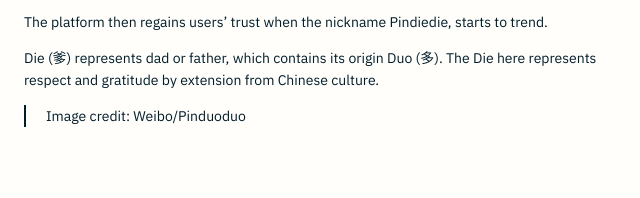
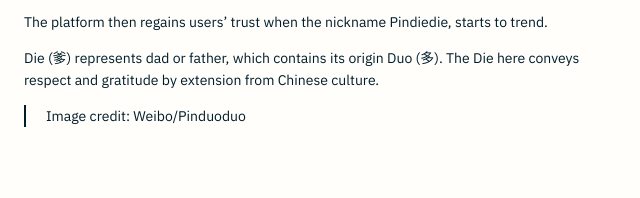
Before and after one commit to derbirch/Canary, a plain HTML site: page 2022/05/04/PinDieDie/index.html in a window 1280 px wide. Shown: the part 1021-1219 px from the top of the page, 166-806 px from the left. Drawn offline with nearby package versions, Linux system fonts and the light colour scheme.

Commit message:
Site updated: 2022-05-04 12:32:34

```diff
--- a/2022/05/04/PinDieDie/index.html
+++ b/2022/05/04/PinDieDie/index.html
@@ -37,7 +37,7 @@ gtag('config', 'xx-xxxxxxx-xx');</script><link rel="stylesheet" href="/css/tocbo
 <p>And for this reason, the nickname Pinxixi trends in Chinese social networks. Xi (夕) only has half of Duo (多), which is a proper innuendo in Chinese.</p>
 <p>Pinduoduo launched a new sector Baiyibutie (百亿补贴)  in June 2019 on its platform, selling verified goods like smartphones and laptops at a much lower price than the rivals.</p>
 <p>The platform then regains users’ trust when the nickname Pindiedie, starts to trend. </p>
-<p>Die (爹) represents dad or father, which contains its origin Duo (多). The Die here represents respect and gratitude by extension from Chinese culture.</p>
+<p>Die (爹) represents dad or father, which contains its origin Duo (多). The Die here conveys respect and gratitude by extension from Chinese culture.</p>
 <blockquote>
 <p>Image credit: Weibo&#x2F;Pinduoduo</p>
 </blockquote>
```
